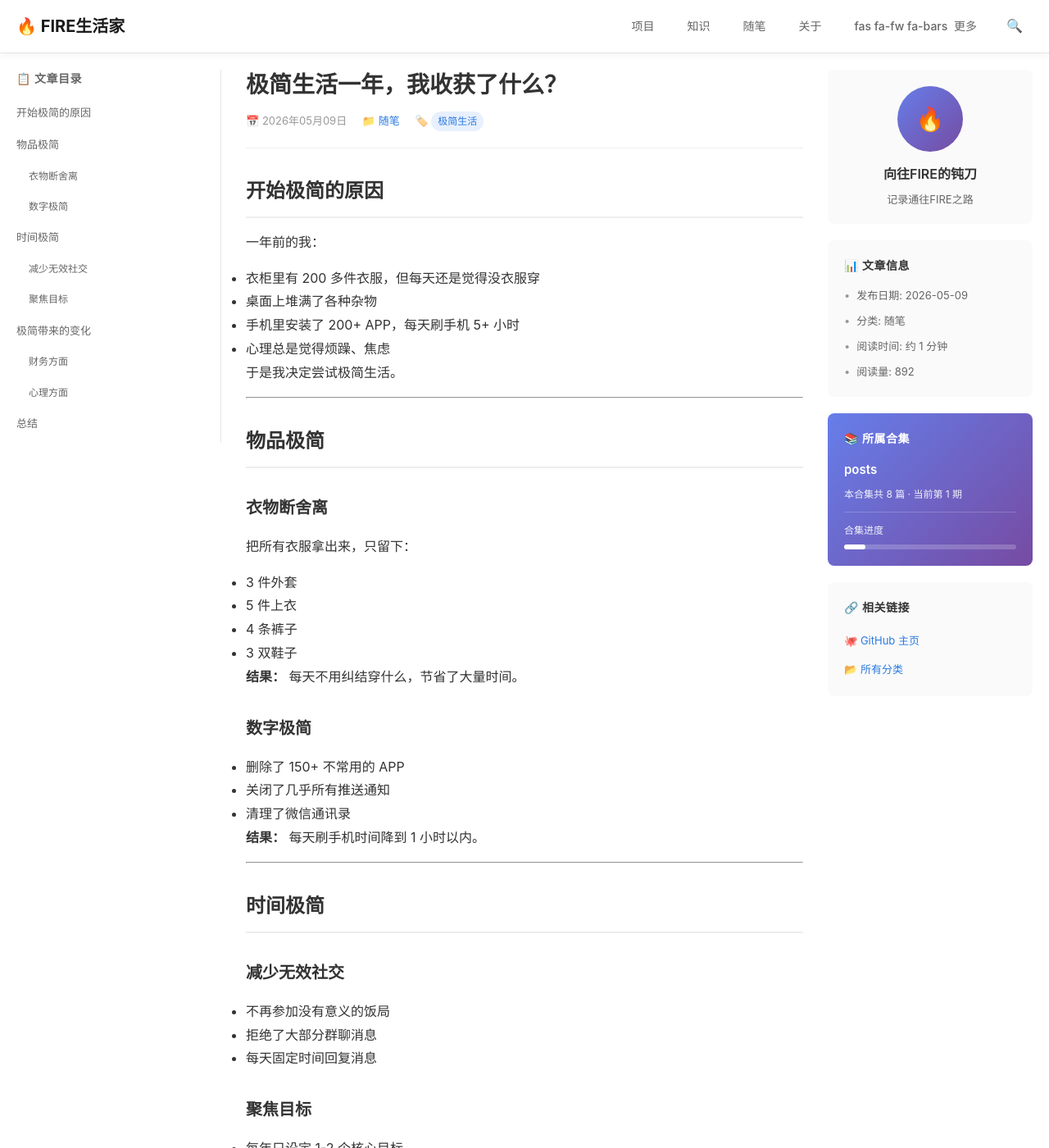
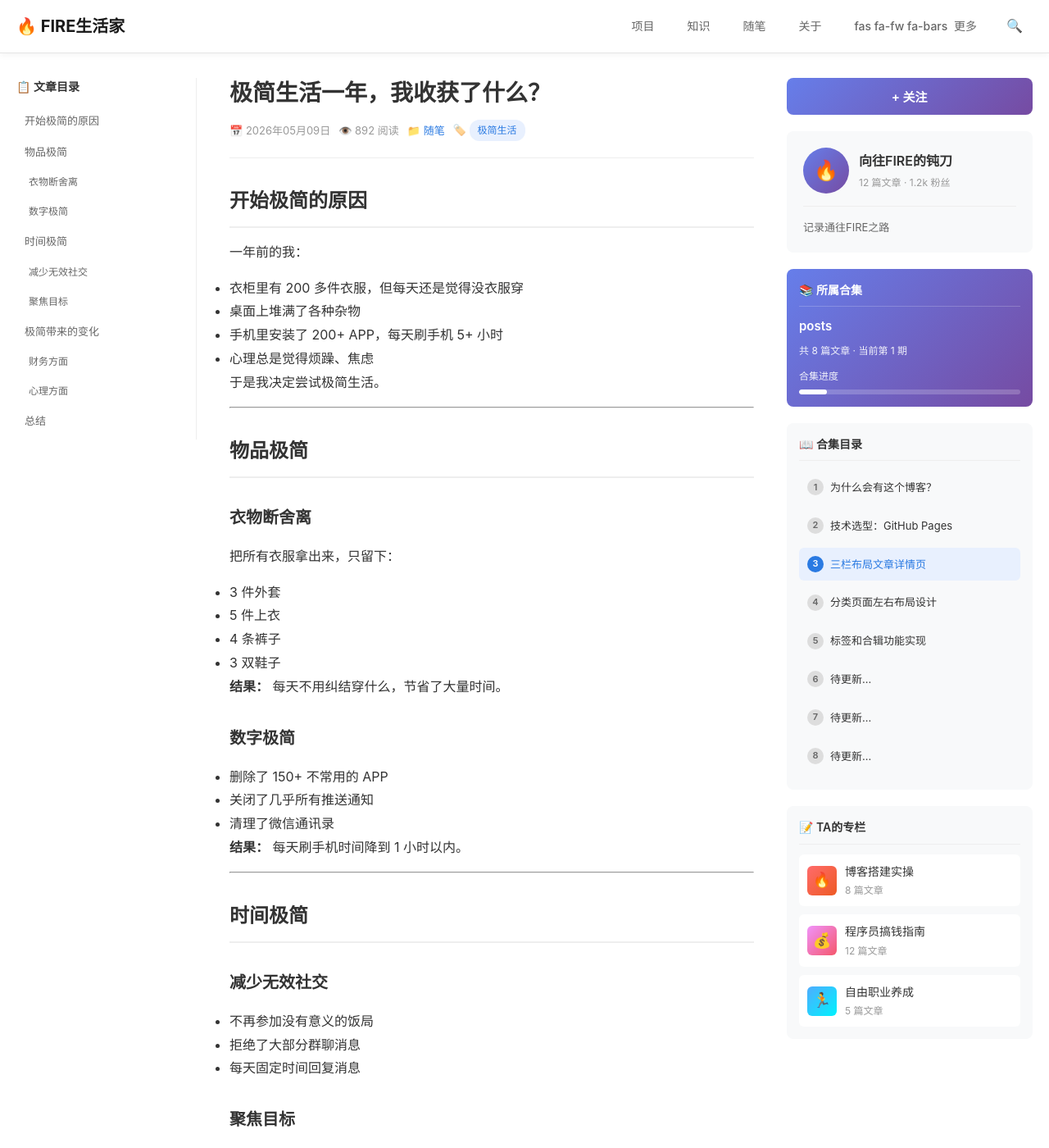
Before and after one commit to firelifes/firelifes.github.io, a Jekyll site: the page built from _posts/2026-05-09-我的极简生活实践.md, in a window 1280 px wide and 1400 px high. Shown: the whole window at 82% size. Built offline with Jekyll 4.4.1, drawn with Linux system fonts in a browser that asks for light colours.

Commit message:
按照红框设计重构右侧边栏：关注按钮、作者信息、所属合集卡片、合集目录列表、TA的专栏

```diff
--- a/_layouts/post.html
+++ b/_layouts/post.html
@@ -8,29 +8,28 @@ layout: default
   display: flex;
   max-width: 1400px;
   margin: 0 auto;
-  padding: 20px;
-  gap: 30px;
+  padding: 30px 20px;
+  gap: 40px;
 }
 
 /* 左侧目录 */
 .toc-sidebar {
-  flex: 0 0 250px;
+  flex: 0 0 220px;
   position: sticky;
-  top: 80px;
+  top: 90px;
   height: fit-content;
-  max-height: calc(100vh - 100px);
-  overflow-y: auto;
-  padding-right: 15px;
-  border-right: 1px solid #e5e5e5;
+  padding-right: 20px;
+  border-right: 1px solid #eee;
 }
 
 .toc-sidebar h3 {
   font-size: 14px;
   font-weight: 600;
-  color: #666;
+  color: #333;
   margin-bottom: 15px;
-  text-transform: uppercase;
-  letter-spacing: 0.5px;
+  display: flex;
+  align-items: center;
+  gap: 6px;
 }
 
 .toc-sidebar ul {
@@ -40,7 +39,7 @@ layout: default
 }
 
 .toc-sidebar li {
-  margin-bottom: 8px;
+  margin-bottom: 6px;
 }
 
 .toc-sidebar a {
@@ -48,18 +47,19 @@ layout: default
   color: #666;
   text-decoration: none;
   font-size: 13px;
-  padding: 5px 8px;
+  padding: 6px 10px;
   border-radius: 4px;
   transition: all 0.2s;
+  line-height: 1.5;
 }
 
 .toc-sidebar a:hover {
-  background-color: #f5f5f5;
+  background-color: #e8f0fe;
   color: #2a7ae2;
 }
 
 .toc-sidebar .toc-h2 {
-  padding-left: 0;
+  font-weight: 500;
 }
 
 .toc-sidebar .toc-h3 {
@@ -68,7 +68,7 @@ layout: default
 }
 
 .toc-sidebar .toc-h4 {
-  padding-left: 30px;
+  padding-left: 28px;
   font-size: 12px;
 }
 
@@ -91,6 +91,15 @@ layout: default
   margin-bottom: 30px;
   padding-bottom: 20px;
   border-bottom: 1px solid #eee;
+  display: flex;
+  align-items: center;
+  flex-wrap: wrap;
+  gap: 10px;
+}
+
+.post-content .post-meta a {
+  color: #2a7ae2;
+  text-decoration: none;
 }
 
 .post-content .post-body {
@@ -147,114 +156,303 @@ layout: default
   color: inherit;
 }
 
+/* 标签样式 */
+.tag-badge {
+  display: inline-block;
+  padding: 3px 10px;
+  background: #e8f0fe;
+  color: #2a7ae2;
+  border-radius: 12px;
+  font-size: 12px;
+  margin-right: 5px;
+}
+
 /* 右侧边栏 */
 .info-sidebar {
-  flex: 0 0 250px;
+  flex: 0 0 300px;
   position: sticky;
-  top: 80px;
+  top: 90px;
   height: fit-content;
 }
 
-.sidebar-card {
-  background: #fafafa;
+/* 关注按钮 */
+.follow-btn {
+  width: 100%;
+  padding: 12px;
+  background: linear-gradient(135deg, #667eea 0%, #764ba2 100%);
+  color: white;
+  border: none;
+  border-radius: 8px;
+  font-size: 15px;
+  font-weight: 600;
+  cursor: pointer;
+  margin-bottom: 20px;
+  transition: all 0.3s;
+}
+
+.follow-btn:hover {
+  transform: translateY(-2px);
+  box-shadow: 0 4px 12px rgba(102, 126, 234, 0.4);
+}
+
+/* 作者信息卡片 */
+.author-card {
+  background: #f8f9fa;
   border-radius: 8px;
   padding: 20px;
   margin-bottom: 20px;
 }
 
-.sidebar-card h4 {
-  font-size: 14px;
-  font-weight: 600;
+.author-header {
+  display: flex;
+  align-items: center;
+  gap: 12px;
   margin-bottom: 15px;
-  color: #333;
-  text-transform: uppercase;
-  letter-spacing: 0.5px;
-}
-
-.author-info {
-  text-align: center;
 }
 
 .author-avatar {
-  width: 80px;
-  height: 80px;
+  width: 56px;
+  height: 56px;
   border-radius: 50%;
   background: linear-gradient(135deg, #667eea 0%, #764ba2 100%);
-  margin: 0 auto 15px;
   display: flex;
   align-items: center;
   justify-content: center;
   color: white;
-  font-size: 28px;
+  font-size: 24px;
   font-weight: bold;
 }
 
 .author-name {
   font-size: 16px;
   font-weight: 600;
-  margin-bottom: 8px;
+  color: #333;
+  margin-bottom: 4px;
+}
+
+.author-stats {
+  font-size: 12px;
+  color: #999;
 }
 
 .author-bio {
   font-size: 13px;
   color: #666;
-  line-height: 1.5;
+  line-height: 1.6;
+  padding-top: 15px;
+  border-top: 1px solid #eee;
 }
 
-.post-meta-card ul {
+/* TA的专栏 */
+.column-section {
+  background: #f8f9fa;
+  border-radius: 8px;
+  padding: 15px;
+  margin-bottom: 20px;
+}
+
+.section-title {
+  font-size: 14px;
+  font-weight: 600;
+  color: #333;
+  margin-bottom: 12px;
+  padding-bottom: 8px;
+  border-bottom: 1px solid #eee;
+}
+
+.column-list {
+  display: flex;
+  flex-direction: column;
+  gap: 10px;
+}
+
+.column-item {
+  display: flex;
+  align-items: center;
+  gap: 10px;
+  padding: 10px;
+  background: white;
+  border-radius: 6px;
+  cursor: pointer;
+  transition: all 0.2s;
+}
+
+.column-item:hover {
+  background: #e8f0fe;
+  transform: translateX(3px);
+}
+
+.column-icon {
+  width: 36px;
+  height: 36px;
+  border-radius: 6px;
+  display: flex;
+  align-items: center;
+  justify-content: center;
+  font-size: 18px;
+}
+
+.column-info {
+  flex: 1;
+}
+
+.column-name {
+  font-size: 14px;
+  font-weight: 500;
+  color: #333;
+  margin-bottom: 2px;
+}
+
+.column-count {
+  font-size: 12px;
+  color: #999;
+}
+
+/* 合集卡片 */
+.collection-card {
+  background: linear-gradient(135deg, #667eea 0%, #764ba2 100%);
+  color: white;
+  border-radius: 8px;
+  padding: 15px;
+  margin-bottom: 20px;
+}
+
+.collection-card .section-title {
+  color: white;
+  border-bottom-color: rgba(255,255,255,0.2);
+}
+
+.collection-name {
+  font-weight: 600;
+  font-size: 15px;
+  margin-bottom: 8px;
+}
+
+.collection-meta {
+  font-size: 12px;
+  opacity: 0.9;
+  margin-bottom: 12px;
+}
+
+.collection-progress {
+  margin-top: 12px;
+}
+
+.collection-progress-label {
+  font-size: 12px;
+  opacity: 0.9;
+  margin-bottom: 6px;
+}
+
+.collection-progress-bar {
+  width: 100%;
+  height: 6px;
+  background: rgba(255,255,255,0.2);
+  border-radius: 3px;
+  overflow: hidden;
+}
+
+.collection-progress-fill {
+  height: 100%;
+  background: white;
+  border-radius: 3px;
+  transition: width 0.3s;
+}
+
+/* 合集目录列表 */
+.collection-articles {
+  background: #f8f9fa;
+  border-radius: 8px;
+  padding: 15px;
+}
+
+.collection-article-list {
   list-style: none;
   padding: 0;
   margin: 0;
 }
 
-.post-meta-card li {
+.collection-article-item {
+  padding: 10px;
+  margin-bottom: 6px;
+  border-radius: 6px;
+  cursor: pointer;
+  transition: all 0.2s;
+  font-size: 13px;
   display: flex;
   align-items: center;
-  font-size: 13px;
-  color: #666;
-  margin-bottom: 10px;
+  gap: 8px;
 }
 
-.post-meta-card li:last-child {
-  margin-bottom: 0;
+.collection-article-item:hover {
+  background: #e8f0fe;
 }
 
-.post-meta-card li::before {
-  content: "•";
-  color: #999;
-  margin-right: 8px;
+.collection-article-item.current {
+  background: #e8f0fe;
+  color: #2a7ae2;
+  font-weight: 500;
+}
+
+.article-number {
+  width: 20px;
+  height: 20px;
+  background: #ddd;
+  border-radius: 50%;
+  display: flex;
+  align-items: center;
+  justify-content: center;
+  font-size: 11px;
+  font-weight: 600;
+  color: #666;
+  flex-shrink: 0;
+}
+
+.collection-article-item.current .article-number {
+  background: #2a7ae2;
+  color: white;
 }
 
 /* 响应式 */
-@media (max-width: 1200px) {
-  .toc-sidebar, .info-sidebar {
-    flex-basis: 200px;
+@media (max-width: 1100px) {
+  .post-container {
+    gap: 25px;
+  }
+
+  .toc-sidebar {
+    flex-basis: 180px;
+  }
+
+  .info-sidebar {
+    flex-basis: 260px;
   }
 }
 
-@media (max-width: 960px) {
+@media (max-width: 900px) {
   .post-container {
     flex-direction: column;
   }
 
   .toc-sidebar {
-    order: 1;
+    order: 2;
     position: relative;
     top: 0;
     border-right: none;
-    border-bottom: 1px solid #eee;
-    padding-bottom: 20px;
+    border-top: 1px solid #eee;
+    padding-top: 20px;
     padding-right: 0;
     flex-basis: auto;
   }
 
-  .post-content {
-    order: 2;
+  .info-sidebar {
+    order: 1;
+    position: relative;
+    top: 0;
+    flex-basis: auto;
   }
 
-  .info-sidebar {
+  .post-content {
     order: 3;
-    flex-basis: auto;
   }
 }
 </style>
@@ -271,18 +469,19 @@ layout: default
     <h1 class="post-title">{{ page.title }}</h1>
     <div class="post-meta">
       <span>📅 {{ page.date | date: "%Y年%m月%d日" }}</span>
+      <span>👁️ {% if page.views %}{{ page.views }}{% else %}{{ 100 | random | plus: 50 }}{% endif %} 阅读</span>
       {% if page.categories %}
-      <span style="margin-left: 15px;">📁
+      <span>📁
         {% for category in page.categories %}
-        <a href="/category/{{ category }}/" style="color: #2a7ae2; text-decoration: none;">{{ category }}</a>
+        <a href="/category/{{ category }}/">{{ category }}</a>
         {% unless forloop.last %}, {% endunless %}
         {% endfor %}
       </span>
       {% endif %}
       {% if page.tags %}
-      <span style="margin-left: 15px;">🏷️
+      <span>🏷️
         {% for tag in page.tags %}
-        <span style="display: inline-block; padding: 2px 8px; background: #e8f0fe; color: #2a7ae2; border-radius: 12px; font-size: 12px; margin-right: 5px;">{{ tag }}</span>
+        <span class="tag-badge">{{ tag }}</span>
         {% endfor %}
       </span>
       {% endif %}
@@ -292,59 +491,107 @@ layout: default
     </div>
   </article>
 
-  <!-- 右侧边栏 -->
+  <!-- 右侧边栏 - 合集相关信息 -->
   <aside class="info-sidebar">
-    <div class="sidebar-card author-info">
-      <div class="author-avatar">🔥</div>
-      <div class="author-name">{{ site.author.name }}</div>
-      <div class="author-bio">{{ site.author.bio }}</div>
-    </div>
+    <!-- 关注按钮 -->
+    <button class="follow-btn">+ 关注</button>
 
-    <div class="sidebar-card post-meta-card">
-      <h4>📊 文章信息</h4>
-      <ul>
-        <li>发布日期: {{ page.date | date: "%Y-%m-%d" }}</li>
-        <li>分类: {{ page.categories | join: ", " }}</li>
-        <li>阅读时间: 约 {{ content | number_of_words | divided_by: 300 | plus: 1 }} 分钟</li>
-        {% if page.views %}
-        <li>阅读量: {{ page.views }}</li>
-        {% endif %}
-      </ul>
+    <!-- 作者信息卡片 -->
+    <div class="author-card">
+      <div class="author-header">
+        <div class="author-avatar">🔥</div>
+        <div>
+          <div class="author-name">{{ site.author.name }}</div>
+          <div class="author-stats">12 篇文章 · 1.2k 粉丝</div>
+        </div>
+      </div>
+      <div class="author-bio">
+        {{ site.author.bio }}
+      </div>
     </div>
 
     <!-- 所属合集 -->
     {% if page.collection %}
-    <div class="sidebar-card" style="background: linear-gradient(135deg, #667eea 0%, #764ba2 100%); color: white;">
-      <h4 style="color: white;">📚 所属合集</h4>
-      <div style="font-weight: 600; font-size: 15px; margin-bottom: 8px;">{{ page.collection }}</div>
-      <div style="font-size: 12px; opacity: 0.9;">
-        本合集共 8 篇 · 当前第 {{ page.episode | default: 1 }} 期
+    <div class="collection-card">
+      <div class="section-title">📚 所属合集</div>
+      <div class="collection-name">{{ page.collection }}</div>
+      <div class="collection-meta">
+        共 8 篇文章 · 当前第 {{ page.episode | default: 1 }} 期
       </div>
-      <div style="margin-top: 12px; padding-top: 12px; border-top: 1px solid rgba(255,255,255,0.2);">
-        <div style="font-size: 12px; opacity: 0.9;">合集进度</div>
-        <div style="margin-top: 8px;">
-          <div style="width: 100%; height: 6px; background: rgba(255,255,255,0.2); border-radius: 3px;">
-            <div style="width: {{ page.episode | default: 1 | times: 12.5 }}%; height: 100%; background: white; border-radius: 3px;"></div>
+      <div class="collection-progress">
+        <div class="collection-progress-label">合集进度</div>
+        <div class="collection-progress-bar">
+          <div class="collection-progress-fill" style="width: {{ page.episode | default: 1 | times: 12.5 }}%;"></div>
+        </div>
+      </div>
+    </div>
+
+    <!-- 合集文章列表 -->
+    <div class="collection-articles">
+      <div class="section-title">📖 合集目录</div>
+      <ul class="collection-article-list">
+        <li class="collection-article-item">
+          <span class="article-number">1</span>
+          <span>为什么会有这个博客？</span>
+        </li>
+        <li class="collection-article-item">
+          <span class="article-number">2</span>
+          <span>技术选型：GitHub Pages</span>
+        </li>
+        <li class="collection-article-item current">
+          <span class="article-number">3</span>
+          <span>三栏布局文章详情页</span>
+        </li>
+        <li class="collection-article-item">
+          <span class="article-number">4</span>
+          <span>分类页面左右布局设计</span>
+        </li>
+        <li class="collection-article-item">
+          <span class="article-number">5</span>
+          <span>标签和合辑功能实现</span>
+        </li>
+        <li class="collection-article-item">
+          <span class="article-number">6</span>
+          <span>待更新...</span>
+        </li>
+        <li class="collection-article-item">
+          <span class="article-number">7</span>
+          <span>待更新...</span>
+        </li>
+        <li class="collection-article-item">
+          <span class="article-number">8</span>
+          <span>待更新...</span>
+        </li>
+      </ul>
+    </div>
+    {% endif %}
+
+    <!-- TA的专栏 -->
+    <div class="column-section" style="margin-top: 20px;">
+      <div class="section-title">📝 TA的专栏</div>
+      <div class="column-list">
+        <div class="column-item">
+          <div class="column-icon" style="background: linear-gradient(135deg, #ff6b6b, #ee5a24);">🔥</div>
+          <div class="column-info">
+            <div class="column-name">博客搭建实操</div>
+            <div class="column-count">8 篇文章</div>
+          </div>
+        </div>
+        <div class="column-item">
+          <div class="column-icon" style="background: linear-gradient(135deg, #f093fb, #f5576c);">💰</div>
+          <div class="column-info">
+            <div class="column-name">程序员搞钱指南</div>
+            <div class="column-count">12 篇文章</div>
+          </div>
+        </div>
+        <div class="column-item">
+          <div class="column-icon" style="background: linear-gradient(135deg, #4facfe, #00f2fe);">🏃</div>
+          <div class="column-info">
+            <div class="column-name">自由职业养成</div>
+            <div class="column-count">5 篇文章</div>
           </div>
         </div>
       </div>
-    </div>
-    {% endif %}
-
-    <div class="sidebar-card">
-      <h4>🔗 相关链接</h4>
-      <ul style="list-style: none; padding: 0; margin: 0;">
-        <li style="margin-bottom: 10px;">
-          <a href="https://github.com/firelifes" style="color: #2a7ae2; text-decoration: none; font-size: 13px;">
-            🐙 GitHub 主页
-          </a>
-        </li>
-        <li>
-          <a href="/categories/" style="color: #2a7ae2; text-decoration: none; font-size: 13px;">
-            📂 所有分类
-          </a>
-        </li>
-      </ul>
     </div>
   </aside>
 </div>
@@ -356,7 +603,7 @@ document.addEventListener('DOMContentLoaded', function() {
   const tocList = document.getElementById('toc-list');
 
   if (headings.length === 0) {
-    tocList.innerHTML = '<li style="color: #999; font-size: 13px;">暂无目录</li>';
+    tocList.innerHTML = '<li><a style="color: #999;">暂无目录</a></li>';
     return;
   }
 
@@ -367,8 +614,8 @@ document.addEventListener('DOMContentLoaded', function() {
     const li = document.createElement('li');
     const a = document.createElement('a');
     a.href = '#' + id;
+    a.className = 'toc-' + heading.tagName.toLowerCase();
     a.textContent = heading.textContent;
-    a.className = 'toc-' + heading.tagName.toLowerCase();
 
     li.appendChild(a);
     tocList.appendChild(li);
```
